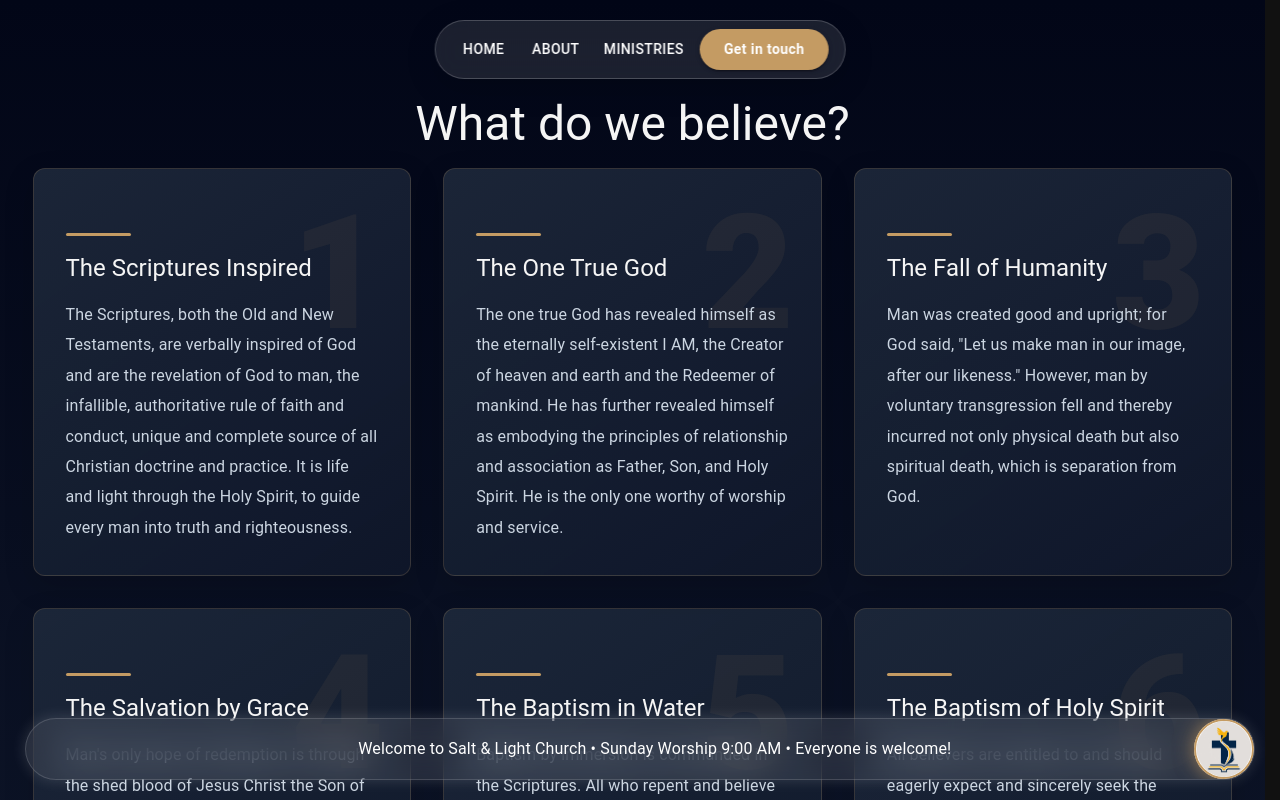
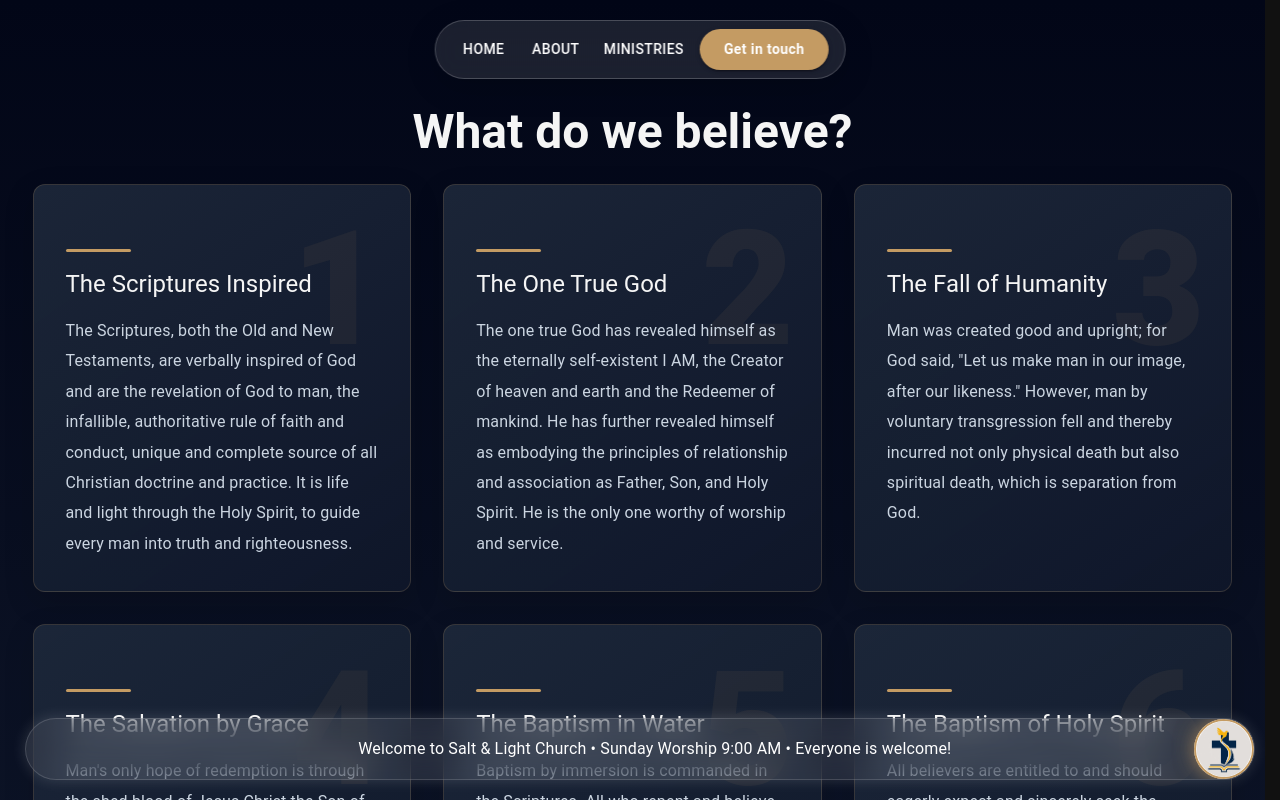
Before and after one commit to JayRostorfer/Salt-LightChurch, a Next.js app: page /about in a window 1280 px wide. Shown: the top 800 px of the page. Built offline with nearby package versions, Linux system fonts and the light colour scheme.

Commit message:
Refactor Typography component in about page
Updated Typography component properties for styling.

```diff
--- a/src/app/about/page.js
+++ b/src/app/about/page.js
@@ -94,14 +94,15 @@ mx: "auto",
 }}
 >
 <Typography
-component="h2"
 variant="h3"
+              sx={{
+                fontWeight: 700,
+                color: "whitesmoke",
+                mb: 3,
+                mt: 1,
+              }}
+
 align="center"
-fontWeight="bold"
-sx={{
-color: "whitesmoke",
-mb: 2,
-}}
 >
 What do we believe?
 </Typography>
```
